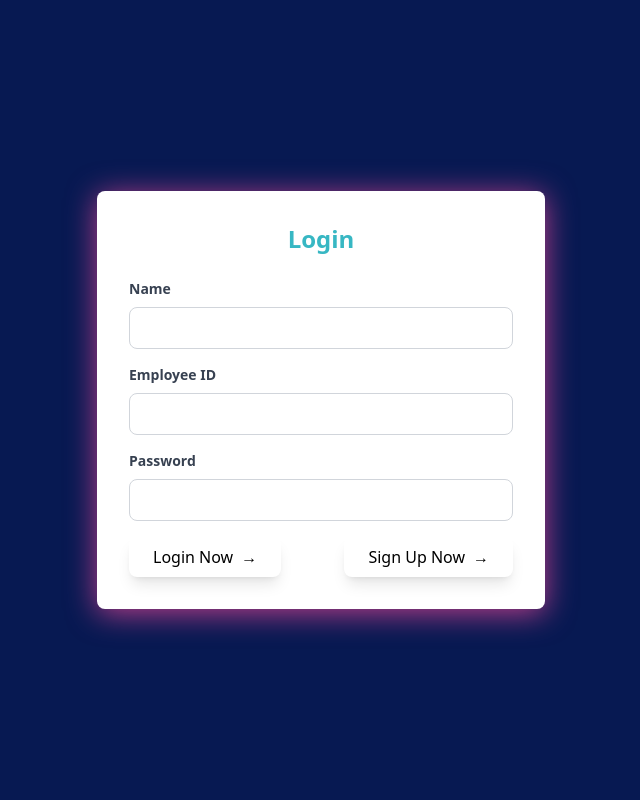
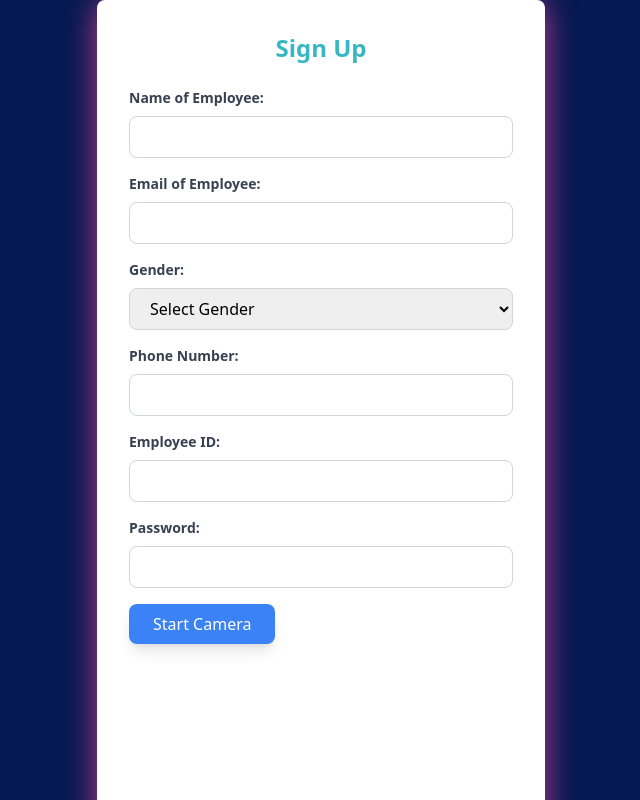
Before and after one commit to manisha30606/attendify, a React (Vite) app: page /vite-depoly/EmpLogin in a window 1280 px wide. Shown: the top 800 px of the page, without its empty margins (319-959 px from the left). Built offline with nearby package versions, Linux system fonts and the light colour scheme.

Commit message:
Update EmpLogin.jsx

```diff
--- a/src/Router/EmpLogin.jsx
+++ b/src/Router/EmpLogin.jsx
@@ -1,122 +1,203 @@
-import React, { useState } from "react";
-import { Link, useNavigate } from "react-router-dom";
-import "../App.css";
-import { ToastContainer } from "react-toastify";
-import "react-toastify/dist/ReactToastify.css";
-import { handleError, handleSuccess } from "../utils";
+import React, { useState, useRef } from 'react';
+import { Link, useNavigate } from 'react-router-dom';
+import '../App.css';
+import { ToastContainer } from 'react-toastify';
+import 'react-toastify/dist/ReactToastify.css';
+import { handleError, handleSuccess } from '../utils';
+import imageCompression from 'browser-image-compression';
 
-function EmpLogin() {
-  const [empLoginInfo, setEmpLoginInfo] = useState({
-    empName: "",
-    empId: "",
-    empPassword: ""
+function EmpSignUp() {
+  const [empSignupInfo, setEmpSignUpInfo] = useState({
+    empName: '',
+    empEmail: '',
+    empPhone: '',
+    empId: '',
+    empPassword: '',
+    empGender: '',
   });
 
+  const [empPhoto, setEmpPhoto] = useState('');
+
+  const videoRef = useRef(null);
+  const canvasRef = useRef(null);
   const navigate = useNavigate();
 
   const handleChange = (e) => {
     const { name, value } = e.target;
-    setEmpLoginInfo((prev) => ({ ...prev, [name]: value }));
+    setEmpSignUpInfo((prev) => ({ ...prev, [name]: value }));
   };
 
-  const handleLogin = async (e) => {
+  const startCamera = () => {
+    navigator.mediaDevices
+      .getUserMedia({ video: true })
+      .then((stream) => {
+        videoRef.current.srcObject = stream;
+        videoRef.current.play();
+      })
+      .catch((err) => console.error('Camera error: ', err));
+  };
+
+  const capturePhoto = async () => {
+    const canvas = canvasRef.current;
+    const context = canvas.getContext('2d');
+    context.drawImage(videoRef.current, 0, 0, canvas.width, canvas.height);
+
+    canvas.toBlob(async (blob) => {
+      const options = {
+        maxSizeMB: 0.1, // Max size in MB
+        maxWidthOrHeight: 200, // Max width/height in pixels
+      };
+      try {
+        const compressedBlob = await imageCompression(blob, options);
+        const compressedDataUrl = await imageCompression.getDataUrlFromFile(compressedBlob);
+        setEmpPhoto(compressedDataUrl);
+      } catch (error) {
+        console.error('Compression Error:', error);
+      }
+    }, 'image/png');
+  };
+
+  const handleSignup = async (e) => {
     e.preventDefault();
 
-    const { empName, empId, empPassword } = empLoginInfo;
+    const { empName, empEmail, empPhone, empId, empPassword, empGender } = empSignupInfo;
 
-    // Basic Form Validation
-    if (!empName || !empId || !empPassword) {
-      return handleError("All fields are required");
-    }
-
-    if (empPassword.length < 6) {
-      return handleError("Password must be at least 6 characters long");
+    if (!empName || !empEmail || !empPhone || !empId || !empPassword || !empPhoto || !empGender) {
+      return handleError('All fields, including a photo, are required.');
     }
 
     try {
-      const url = "http://localhost:8080/auth/login/employee"; // Corrected URL
-      const response = await fetch(url, {
-        method: "POST",
-        headers: {
-          "Content-Type": "application/json",
-        },
-        body: JSON.stringify({ empName, empId, empPassword }),
+      const response = await fetch('http://localhost:8080/auth/signup/employee', {
+        method: 'POST',
+        headers: { 'Content-Type': 'application/json' },
+        body: JSON.stringify({ ...empSignupInfo, empPhoto }),
       });
 
       const result = await response.json();
-
       if (response.ok) {
-        const { success, message, jwtToken } = result;
-
-        if (success) {
-          handleSuccess(message || "Login successful");
-          localStorage.setItem("token", jwtToken);
-          localStorage.setItem("empName", empName); // Save empName correctly
-          setTimeout(() => {
-            navigate("/EmpDash");
-          }, 1000);
-        } else {
-          handleError(message || "Login failed");
-        }
+        handleSuccess(result.message);
+        navigate('/EmpLogin');
       } else {
-        const errorMessage =
-          result.error?.details?.[0]?.message || result.message || "Invalid credentials";
-        handleError(errorMessage);
+        handleError(result.message || 'Signup failed, please try again.');
       }
     } catch (err) {
-      handleError(err.message || "An unexpected error occurred");
+      console.error(err);
+      handleError('Network error, please try again.');
     }
   };
 
   return (
-    <div className="bg-[#071952] flex items-center justify-center min-h-screen bg-gradient-to-b from-white-300 to-green-500">
+    <div className="flex items-center justify-center min-h-screen bg-[#071952]">
       <ToastContainer />
-      <div className="bg-white p-8 rounded-lg shadow-[0_4px_30px_rgba(236,72,153,0.8)] max-w-md w-full transform transition duration-500 hover:scale-105 hover:shadow-[0_4px_30px_rgba(236,72,153,0.8)] hover:bg-white">
-        <h2 className="text-2xl text-center font-bold text-[#37B7C3] mb-6">Login</h2>
-        <form onSubmit={handleLogin}>
+      <div
+        className="bg-white p-8 rounded-lg shadow-[0_4px_30px_rgba(236,72,153,0.8)] max-w-md w-full
+                      transform transition duration-500
+                      hover:shadow-[0_4px_30px_rgba(236,72,153,0.8)]"
+      >
+        <h2 className="text-2xl font-bold text-[#37B7C3] text-center mb-6">Sign Up</h2>
+        <form onSubmit={handleSignup}>
           <div className="mb-4">
-            <label className="block text-gray-700 text-sm font-bold mb-2" htmlFor="name">
-              Name
-            </label>
+            <label className="block text-gray-700 text-sm font-bold mb-2">Name of Employee:</label>
             <input
               type="text"
-              id="name"
               name="empName"
-              value={empLoginInfo.empName}
+              autoComplete="off"
+              className="w-full px-4 py-2 border border-gray-300 rounded-lg focus:outline-none focus:ring-2 focus:ring-pink-400"
+              onChange={handleChange}
+              required
+              value={empSignupInfo.empName}
+            />
+          </div>
+          <div className="mb-4">
+            <label className="block text-gray-700 text-sm font-bold mb-2">Email of Employee:</label>
+            <input
+              type="email"
+              name="empEmail"
+              autoComplete="off"
+              className="w-full px-4 py-2 border border-gray-300 rounded-lg focus:outline-none focus:ring-2 focus:ring-pink-400"
+              onChange={handleChange}
+              required
+              value={empSignupInfo.empEmail}
+            />
+          </div>
+          <div className="mb-4">
+            <label className="block text-gray-700 text-sm font-bold mb-2">Gender:</label>
+            <select
+              name="empGender"
               onChange={handleChange}
               className="w-full px-4 py-2 border border-gray-300 rounded-lg focus:outline-none focus:ring-2 focus:ring-pink-400"
               required
+              value={empSignupInfo.empGender}
+            >
+              <option value="">Select Gender</option>
+              <option value="Male">Male</option>
+              <option value="Female">Female</option>
+              <option value="Other">Other</option>
+            </select>
+          </div>
+          <div className="mb-4">
+            <label className="block text-gray-700 text-sm font-bold mb-2">Phone Number:</label>
+            <input
+              type="tel"
+              name="empPhone"
+              autoComplete="off"
+              className="w-full px-4 py-2 border border-gray-300 rounded-lg focus:outline-none focus:ring-2 focus:ring-pink-400"
+              onChange={handleChange}
+              required
+              value={empSignupInfo.empPhone}
+            />
+          </div>
+          <div className="mb-4">
+            <label className="block text-gray-700 text-sm font-bold mb-2">Employee ID:</label>
+            <input
+              type="text"
+              name="empId"
+              autoComplete="off"
+              className="w-full px-4 py-2 border border-gray-300 rounded-lg focus:outline-none focus:ring-2 focus:ring-pink-400"
+              onChange={handleChange}
+              required
+              value={empSignupInfo.empId}
+            />
+          </div>
+          <div className="mb-4">
+            <label className="block text-gray-700 text-sm font-bold mb-2">Password:</label>
+            <input
+              type="password"
+              name="empPassword"
+              autoComplete="off"
+              className="w-full px-4 py-2 border border-gray-300 rounded-lg focus:outline-none focus:ring-2 focus:ring-pink-400"
+              onChange={handleChange}
+              required
+              value={empSignupInfo.empPassword}
             />
           </div>
 
+          {/* Camera and Photo Capture Section */}
           <div className="mb-4">
-            <label className="block text-gray-700 text-sm font-bold mb-2" htmlFor="empId">
-              Employee ID
-            </label>
-            <input
-              type="text"
-              id="empId"
-              name="empId"
-              value={empLoginInfo.empId}
-              onChange={handleChange}
-              className="w-full px-4 py-2 border border-gray-300 rounded-lg focus:outline-none focus:ring-2 focus:ring-pink-400"
-              required
-            />
-          </div>
-
-          <div className="mb-4">
-            <label className="block text-gray-700 text-sm font-bold mb-2" htmlFor="password">
-              Password
-            </label>
-            <input
-              type="password"
-              id="password"
-              name="empPassword"
-              value={empLoginInfo.empPassword}
-              onChange={handleChange}
-              className="w-full px-4 py-2 border border-gray-300 rounded-lg focus:outline-none focus:ring-2 focus:ring-pink-400"
-              required
-            />
+            <button
+              type="button"
+              className="bg-blue-500 text-white py-2 px-6 rounded-lg shadow-lg hover:bg-blue-600 hover:shadow-xl transition duration-200"
+              onClick={startCamera}
+            >
+              Start Camera
+            </button>
+            <video ref={videoRef} style={{ width: '100%', marginTop: '10px' }}></video>
+            <canvas ref={canvasRef} width="300" height="200" style={{ display: 'none' }}></canvas>
+            <button
+              type="button"
+              className="bg-green-500 text-white py-2 px-6 rounded-lg shadow-lg hover:bg-green-600 hover:shadow-xl transition duration-200 mt-2"
+              onClick={capturePhoto}
+            >
+              Capture Photo
+            </button>
+            {empPhoto && (
+              <img
+                src={empPhoto}
+                alt="Captured"
+                className="mt-4 border rounded-lg"
+                style={{ width: '100%' }}
+              />
+            )}
           </div>
 
           <div className="flex justify-between">
@@ -124,15 +205,14 @@ function EmpLogin() {
               type="submit"
               className="bg-white text-black py-2 px-6 rounded-lg shadow-lg hover:bg-[#37B7C3] hover:text-white hover:shadow-xl transition duration-200 flex items-center"
             >
-              Login Now <span className="ml-2">→</span>
+              Sign Up Now <span className="ml-2">→</span>
             </button>
-
-            <Link to="/EmpSignup">
+            <Link to="/EmpLogin">
               <button
                 type="button"
                 className="bg-white text-black py-2 px-6 rounded-lg shadow-lg hover:bg-[#37B7C3] hover:text-white hover:shadow-xl transition duration-200 flex items-center"
               >
-                Sign Up Now <span className="ml-2">→</span>
+                Login Now <span className="ml-2">→</span>
               </button>
             </Link>
           </div>
@@ -142,4 +222,4 @@ function EmpLogin() {
   );
 }
 
-export default EmpLogin;
+export default EmpSignUp;
```
